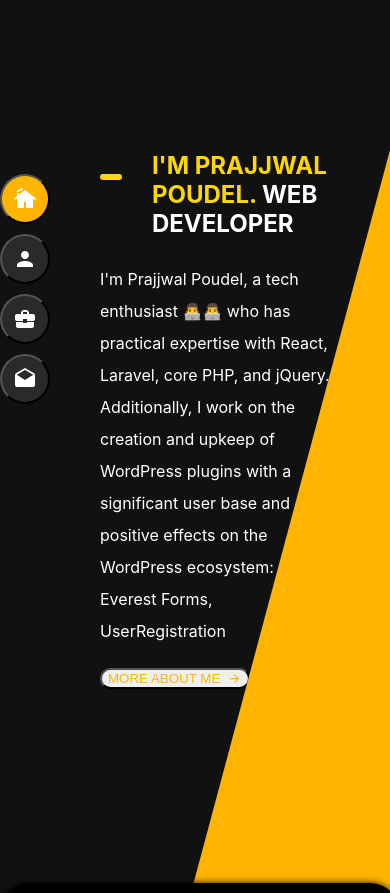
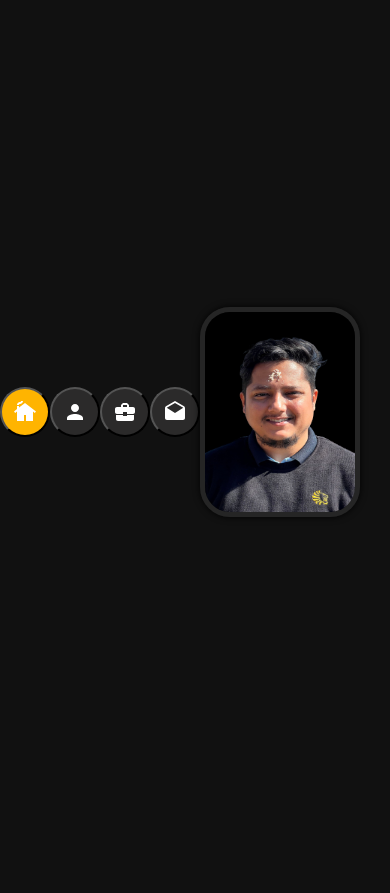
Before and after one commit to iamprazol/my-react-portfolio, a React (Create React App) app: page / in a window 390 px wide. Shown: the top 893 px of the page. Built offline with nearby package versions, Linux system fonts and the light colour scheme; the HTML template or start-up script is replaced by a standard one.

Commit message:
Responsive home page

```diff
--- a/src/App.js
+++ b/src/App.js
@@ -18,6 +18,21 @@ function App() {
         padding="30px"
         align="center"
         background="#111"
+        gap={{
+          base: "25px 0px",
+          "2xl": "150px",
+          lg: "25px 0px",
+          md: "25px 0px",
+          sm: "25px 0px",
+        }}
+        direction={{
+          base: "column",
+          "2xl": "row",
+          xl: "row",
+          lg: "row",
+          md: "column",
+          sm: "column",
+        }}
       >
         <NavBar />
         <Routes>
--- a/src/components/common/NavBar.js
+++ b/src/components/common/NavBar.js
@@ -11,7 +11,27 @@ const NavBar = () => {
   const [activeMenuItem, setActiveMenuItem] = useState("home");
 
   return (
-    <Flex direction="column" top="20%" position="fixed">
+    <Flex
+      direction={{
+        base: "row",
+        "2xl": "column",
+        xl: "column",
+        lg: "column",
+        md: "row",
+        sm: "row",
+      }}
+      top="20%"
+      position={activeMenuItem !== "home" ? "fixed" : ""}
+      justifyContent="space-between"
+      gap={{
+        base: "25px",
+        "2xl": "0px",
+        xl: "0px",
+        lg: "0px",
+        md: "100px",
+        sm: "100px",
+      }}
+    >
       <NavLink to="/" onClick={() => setActiveMenuItem("home")}>
         <IconContainer
           icon={<CottageIcon style={{ color: "white" }} />}
--- /dev/null
+++ b/src/components/helper/useWindowDimensions.js
@@ -0,0 +1,26 @@
+import { useState, useEffect } from "react";
+
+function getWindowDimensions() {
+  const { innerWidth: width, innerHeight: height } = window;
+  return {
+    width,
+    height,
+  };
+}
+
+export default function useWindowDimensions() {
+  const [windowDimensions, setWindowDimensions] = useState(
+    getWindowDimensions()
+  );
+
+  useEffect(() => {
+    function handleResize() {
+      setWindowDimensions(getWindowDimensions());
+    }
+
+    window.addEventListener("resize", handleResize);
+    return () => window.removeEventListener("resize", handleResize);
+  }, []);
+
+  return windowDimensions;
+}
--- a/src/components/home/Home.js
+++ b/src/components/home/Home.js
@@ -1,4 +1,4 @@
-import React, { useState, Fragment } from "react";
+import React, { Fragment } from "react";
 import {
   Flex,
   Heading,
@@ -17,34 +17,58 @@ import {
   ModalBody,
   ModalFooter,
 } from "@chakra-ui/react";
-import { ArrowForwardIcon, ViewIcon } from "@chakra-ui/icons";
+import { ArrowForwardIcon } from "@chakra-ui/icons";
 import myPic from "../../me.png";
+import useWindowDimensions from "../helper/useWindowDimensions";
 
 const Home = () => {
   const { isOpen, onOpen, onClose } = useDisclosure();
 
+  const DisplayPicture = () => {
     return (
-    <Fragment>
+      <Flex direction="column" flex="0 0 35%">
+        <Box
+          height="calc(100vh - 80px)"
+          display="flex"
+          alignItems="center"
+          justifyContent="center"
+        >
+          <Image
+            src={myPic}
+            zIndex={1}
+            style={{ boxShadow: "0 0 7px rgb(0 0 0 / 90%)" }}
+            height={useWindowDimensions().width <= "768" && "200px"}
+            width={useWindowDimensions().width <= "768" && "150px"}
+            border={useWindowDimensions().width <= "768" && "5px solid #252525"}
+            borderRadius={"30px"}
+          />
+        </Box>
+      </Flex>
+    );
+  };
+
+  return (
+    <Fragment gap={{ base: "0px", lg: "50px" }}>
+      {useWindowDimensions().width <= "768" && <DisplayPicture />}
       <Flex
         direction="column"
         flex="1"
-        padding="0px 90px 0px 100px"
+        padding={useWindowDimensions().width > "768" && "0px 90px 0px 100px"}
         minHeight="90vh"
         justify="center"
       >
         <Flex alignItems="center">
-          <span
-            style={{
-              content: "",
-              height: "6px",
-              width: "60px",
-              borderRadius: "10px",
-              background: "gold",
-              marginRight: "30px",
-              marginBottom: "35px",
+          <Heading
+            color="gold"
+            fontSize={{
+              base: "lg",
+              "2xl": "4xl",
+              xl: "3xl",
+              lg: "2xl",
+              md: "xl",
+              sm: "lg",
             }}
-          ></span>
-          <Heading color="gold" size="2xl">
+          >
             I'M PRAJJWAL POUDEL.
             <span style={{ color: "white" }}> WEB DEVELOPER</span>
           </Heading>
@@ -135,16 +159,8 @@ const Home = () => {
           </Modal>
         </Stack>
       </Flex>
-      <Flex direction="column" flex="0 0 35%">
-        <Box height="calc(100vh - 80px)" display="flex" alignItems="center">
-          <Image
-            src={myPic}
-            borderRadius="30px"
-            zIndex={1}
-            style={{ boxShadow: "0 0 7px rgb(0 0 0 / 90%)" }}
-          />
-        </Box>
-      </Flex>
+      {useWindowDimensions().width > "768" && <DisplayPicture />}
+      {useWindowDimensions().width > "768" && (
         <span
           style={{
             position: "fixed",
@@ -156,6 +172,7 @@ const Home = () => {
             background: "#ffb400",
           }}
         ></span>
+      )}
     </Fragment>
   );
 };
```
Lines whose indentation alone changed are shown as unchanged.
